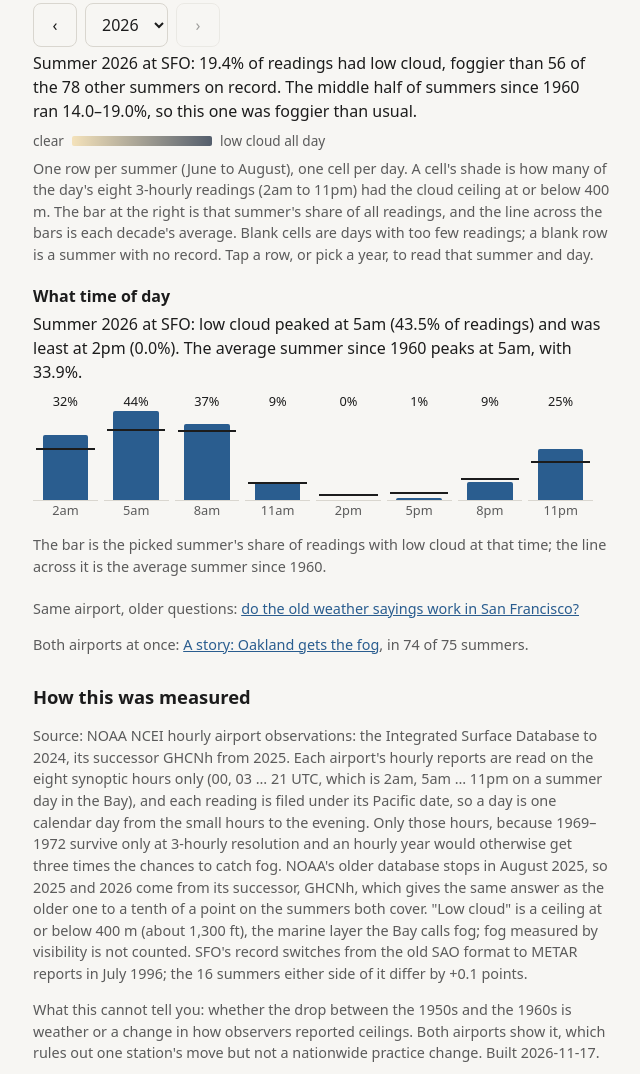
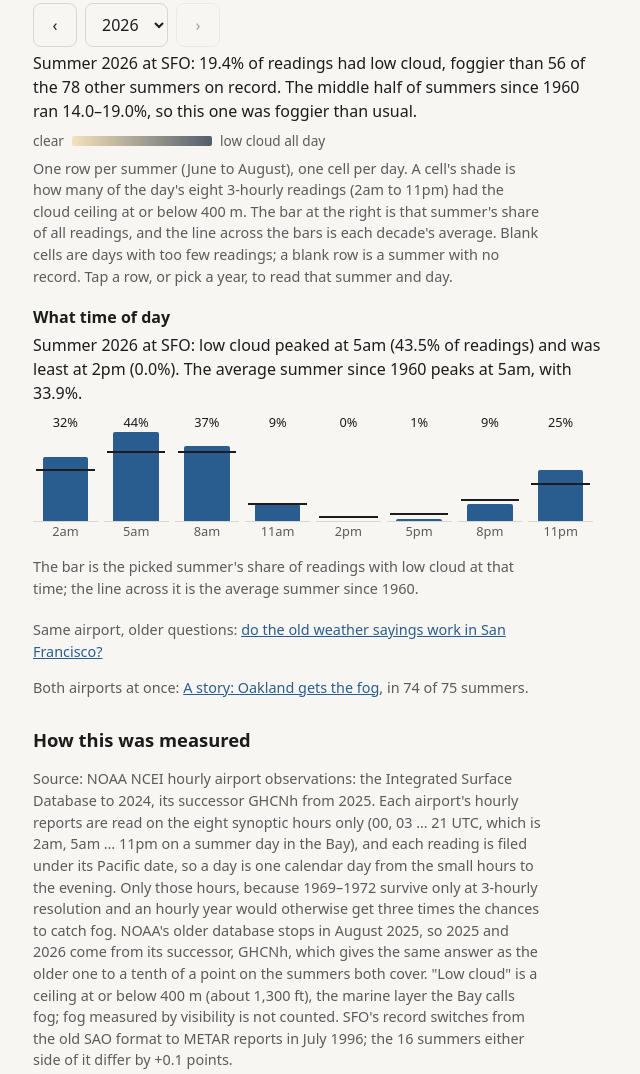
Before and after one commit to matmat202/fog-decades, a plain HTML site: page index.html in a window 1280 px wide. Shown: the part 1029-2103 px from the top of the page, without its empty margins (133-773 px from the left). Drawn offline with Linux system fonts and the light colour scheme.

Commit message:
Update fog-decades 2026-11-17
🤖 Generated with [Claude Code](https://claude.com/claude-code)

```diff
--- a/index.html
+++ b/index.html
@@ -33,7 +33,7 @@
   .stat span { color:var(--muted); font-size:.9rem; }
   figure { margin:0 0 20px; }
   canvas { width:100%; display:block; }
-  figcaption, .note { color:var(--muted); font-size:.9rem; max-width:70ch; }
+  figcaption, .note { color:var(--muted); font-size:.9rem; max-width:62ch; }
   .legend { display:flex; align-items:center; gap:8px; color:var(--muted); font-size:.85rem; margin:6px 0; }
   .legend i { display:inline-block; width:140px; height:10px; border-radius:2px; }
   h2 { font-size:1.15rem; margin:28px 0 6px; }
```
